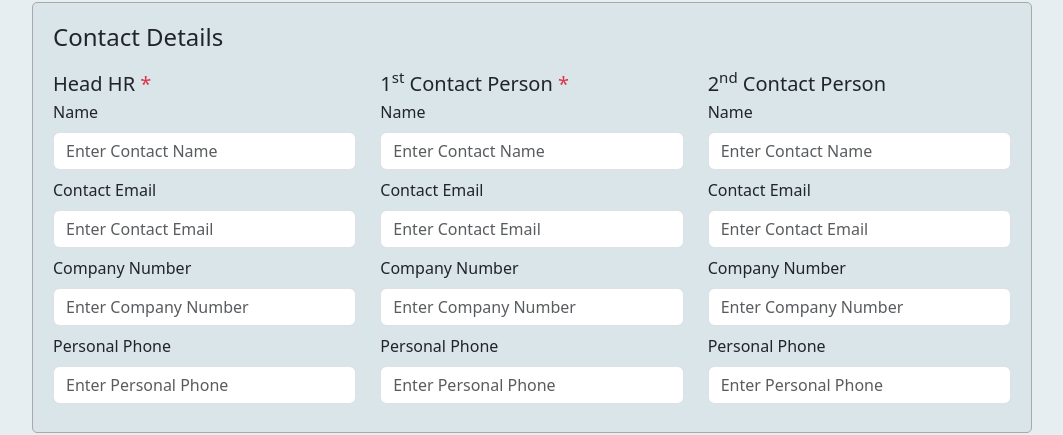
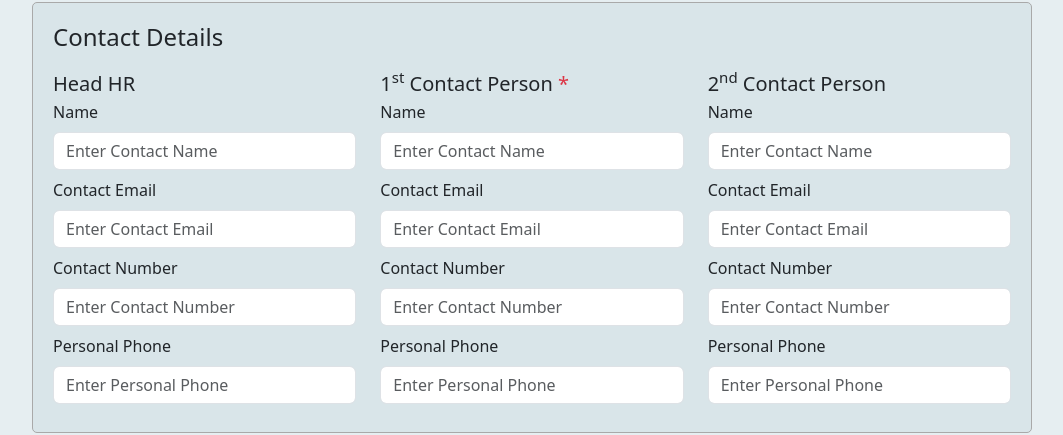
Before and after one commit to cdpc-iitrpr/cdpc-recruiter-frontend, a React (Vite) app: page /cdpc/recruiter_portal/jaf in a window 1280 px wide. Shown: the part 1237-1672 px from the top of the page, without its empty margins (108-1171 px from the left). Built offline with nearby package versions, Linux system fonts and the light colour scheme.

Commit message:
changed required fields

```diff
--- a/src/components/FormComponents/InfJobDetails.jsx
+++ b/src/components/FormComponents/InfJobDetails.jsx
@@ -140,18 +140,17 @@ function InfJobDetails({ formState, setFormState, handleSubmit, handleBack }) {
                             setFormState={setFormState}
                         />
                         <Form.Group className="mb-3" controlId="placeOfPosting">
-                            <Form.Label column>Place of Posting {reqd} </Form.Label>
+                            <Form.Label column>Place of Posting </Form.Label>
                             <Form.Control
                                 type="text"
                                 name="place_of_posting"
                                 placeholder="Enter Place of Posting"
                                 onChange={handleJobDetail}
                                 value={formState.job_profile.place_of_posting}
-                                required
                             />
                         </Form.Group>
                         <Form.Group className="mb-3" controlId="jobDescription">
-                            <Form.Label>Job Description {reqd} </Form.Label>
+                            <Form.Label>Job Description </Form.Label>
                             <Form.Control
                                 as="textarea"
                                 rows={3}
@@ -159,7 +158,6 @@ function InfJobDetails({ formState, setFormState, handleSubmit, handleBack }) {
                                 name="job_description"
                                 value={formState.job_profile.job_description}
                                 onChange={handleJobDetail}
-                                required
                             />
                         </Form.Group>
                         <Form.Group
@@ -215,7 +213,7 @@ function InfJobDetails({ formState, setFormState, handleSubmit, handleBack }) {
                                     className="mb-3"
                                     controlId="stipendAmount"
                                 >
-                                    <Form.Label>Stipend Amount {reqd} </Form.Label>
+                                    <Form.Label>Stipend Amount  </Form.Label>
                                     <Form.Control
                                         type="text"
                                         placeholder="Enter Amount"
@@ -225,7 +223,6 @@ function InfJobDetails({ formState, setFormState, handleSubmit, handleBack }) {
                                             formState.stipend_details
                                                 .stipend_amount
                                         }
-                                        required
                                     />
                                 </Form.Group>
                             </Col>
@@ -235,7 +232,7 @@ function InfJobDetails({ formState, setFormState, handleSubmit, handleBack }) {
                                     controlId="bonusPerksIncentives"
                                 >
                                     <Form.Label>
-                                        Bonus/Perks/Incentives{reqd}
+                                        Bonus/Perks/Incentives
                                     </Form.Label>
                                     <Form.Control
                                         type="text"
@@ -246,7 +243,6 @@ function InfJobDetails({ formState, setFormState, handleSubmit, handleBack }) {
                                             formState.stipend_details
                                                 .bonus_perks_incentives
                                         }
-                                        required
                                     />
                                 </Form.Group>
                             </Col>
@@ -256,7 +252,7 @@ function InfJobDetails({ formState, setFormState, handleSubmit, handleBack }) {
                                     controlId="accomodationFare"
                                 >
                                     <Form.Label>
-                                        Accommodation/Trip Fare {reqd}
+                                        Accommodation/Trip Fare
                                     </Form.Label>
                                     <Form.Control
                                         type="text"
@@ -267,14 +263,13 @@ function InfJobDetails({ formState, setFormState, handleSubmit, handleBack }) {
                                             formState.stipend_details
                                                 .accomodation_trip_fare
                                         }
-                                        required
                                     />
                                 </Form.Group>
                             </Col>
                         </Row>
                         <Form.Group className="mb-3">
                             <Form.Label>
-                                Bond/ Service Contract (if any) {reqd}
+                                Bond/ Service Contract (if any)
                             </Form.Label>
                             <Form.Control
                                 type="text"
@@ -285,7 +280,6 @@ function InfJobDetails({ formState, setFormState, handleSubmit, handleBack }) {
                                     formState.stipend_details
                                         .bond_service_contract
                                 }
-                                required
                             />
                         </Form.Group>
                     </div>
--- a/src/components/FormComponents/JafJobDetails.jsx
+++ b/src/components/FormComponents/JafJobDetails.jsx
@@ -72,7 +72,7 @@ export default function JafJobDetails(props) {
                         <div className="field-group">
                             <Form.Group>
                                 <Form.Label className="field-heading">
-                                    Job Designation {reqd}
+                                    Job Designation
                                 </Form.Label>
                                 <Form.Control
                                     name="designation"
@@ -80,7 +80,6 @@ export default function JafJobDetails(props) {
                                     placeholder="Enter Designation"
                                     value={formData.job_profile.designation}
                                     onChange={handleBasicDetailChange}
-                                    required
                                 />
                             </Form.Group>
                         </div>
@@ -138,7 +137,7 @@ export default function JafJobDetails(props) {
                         <div className="field-group">
                             <Form.Group>
                                 <Form.Label className="field-heading">
-                                    Place of Posting {reqd}
+                                    Place of Posting
                                 </Form.Label>
                                 <Form.Control
                                     name="place_of_posting"
@@ -148,7 +147,6 @@ export default function JafJobDetails(props) {
                                         formData.job_profile.place_of_posting
                                     }
                                     onChange={handleBasicDetailChange}
-                                    required
                                 />
                             </Form.Group>
                         </div>
--- a/src/components/FormComponents/OrganisationDetails.jsx
+++ b/src/components/FormComponents/OrganisationDetails.jsx
@@ -204,7 +204,7 @@ function OrganisationDetails({ formState, setFormState, handleSubmit }) {
                         <h4 className="mb-3">Contact Details</h4>
                         <Row>
                             <Col xl={4}>
-                                <h5 className="my-1">Head HR {reqd}</h5>
+                                <h5 className="my-1">Head HR</h5>
                                 <OrganisationContactGroup
                                     formState={formState}
                                     setFormState={setFormState}
--- a/src/components/FormComponents/OrganistaionContactGroup.jsx
+++ b/src/components/FormComponents/OrganistaionContactGroup.jsx
@@ -27,7 +27,7 @@ function OrganisationContactGroup({ formState, setFormState, personType }) {
                         type="text"
                         onChange={handleChange}
                         placeholder="Enter Contact Name"
-                        required={personType !== "second_person_of_contact"}
+                        required={personType === "first_person_of_contact"}
                     />
                 </Form.Group>
 
@@ -39,19 +39,19 @@ function OrganisationContactGroup({ formState, setFormState, personType }) {
                         type="email"
                         onChange={handleChange}
                         placeholder="Enter Contact Email"
-                        required={personType !== "second_person_of_contact"}
+                        required={personType === "first_person_of_contact"}
                     />
                 </Form.Group>
 
                 <Form.Group className="mb-2" controlId="contactNumber">
-                    <Form.Label>Company Number</Form.Label>
+                    <Form.Label>Contact Number</Form.Label>
                     <Form.Control
                         name="phone"
                         value={formState.contact_details[personType].phone}
                         type="tel"
                         onChange={handleChange}
-                        placeholder="Enter Company Number"
-                        required={personType !== "second_person_of_contact"}
+                        placeholder="Enter Contact Number"
+                        required={personType === "first_person_of_contact"}
                     />
                 </Form.Group>
 
@@ -63,7 +63,6 @@ function OrganisationContactGroup({ formState, setFormState, personType }) {
                         type="tel"
                         onChange={handleChange}
                         placeholder="Enter Personal Phone"
-                        required={personType !== "second_person_of_contact"}
                     />
                 </Form.Group>
             </Col>
--- a/src/components/FormComponents/SelectionProcess.jsx
+++ b/src/components/FormComponents/SelectionProcess.jsx
@@ -140,7 +140,7 @@ const SelectionProcess = ({
                         >
                             <Form.Label>
                                 Eligibility Criteria (min. CGPA cutoff, 0-10
-                                scale) {reqd}
+                                scale)
                             </Form.Label>
                             <Form.Control
                                 name="eligibility_criteria"
@@ -152,7 +152,6 @@ const SelectionProcess = ({
                                         .eligibility_criteria
                                 }
                                 onChange={(e) => handleSelectionProcess(e)}
-                                required
                             />
                         </Form.Group>
 
```
